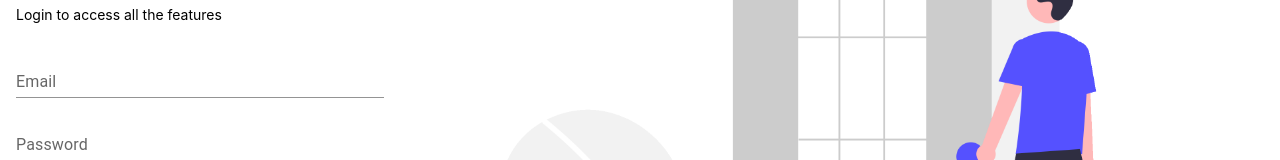
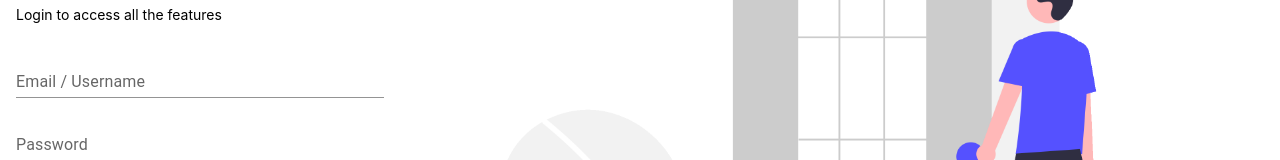
Before and after one commit to dzakyadlh/Binar-Academy-FSW-Challenge-Final, a React (Create React App) app: page /login in a window 1280 px wide. Shown: the part 389-549 px from the top of the page. Built offline with nearby package versions, Linux system fonts and the light colour scheme.

Commit message:
Integrasi system auth

```diff
--- a/src/pages/Login/index.jsx
+++ b/src/pages/Login/index.jsx
@@ -13,7 +13,7 @@ import LoginImg from "../../assets/login.png";
 import axios from "axios";
 
 const Login = () => {
-  const [email, setEmail] = useState("");
+  const [user, setUser] = useState("");
   const [password, setPassword] = useState("");
   const [success, setSuccess] = useState("");
   const [error, setError] = useState("");
@@ -22,13 +22,14 @@ const Login = () => {
   const token = localStorage.getItem("token");
 
   const url = window.location.pathname;
-  console.log(token);
+  // console.log(token);
 
   const handleLogin = () => {
-    const payload = { email, password };
+    const payload = { user, password };
     axios
       .post("http://localhost:5000/auth/login", payload)
       .then((res) => {
+        localStorage.setItem("username", res.data.data.username);
         localStorage.setItem("token", res.data.data.token);
         console.log(res.data.data.token);
         setSuccess(res.data.status);
@@ -64,12 +65,12 @@ const Login = () => {
         <p>Login to access all the features</p>
         <TextField
           style={{ marginTop: "15px" }}
-          label="Email"
+          label="Email / Username"
           variant="standard"
           width="20px"
           fullWidth
-          value={email}
-          onChange={(e) => setEmail(e.target.value)}
+          value={user}
+          onChange={(e) => setUser(e.target.value)}
         />
         <TextField
           style={{ marginTop: "15px" }}
```
